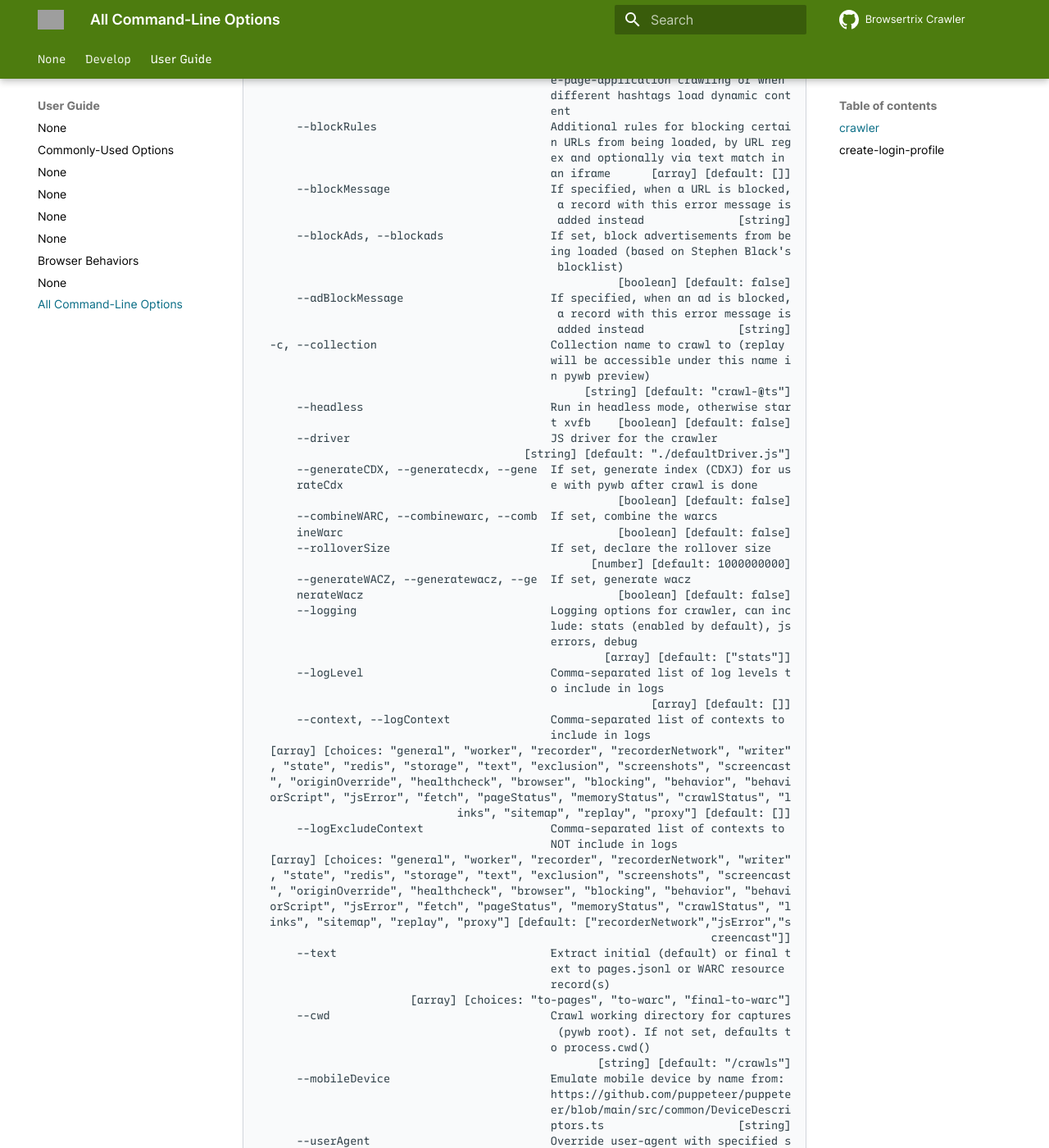
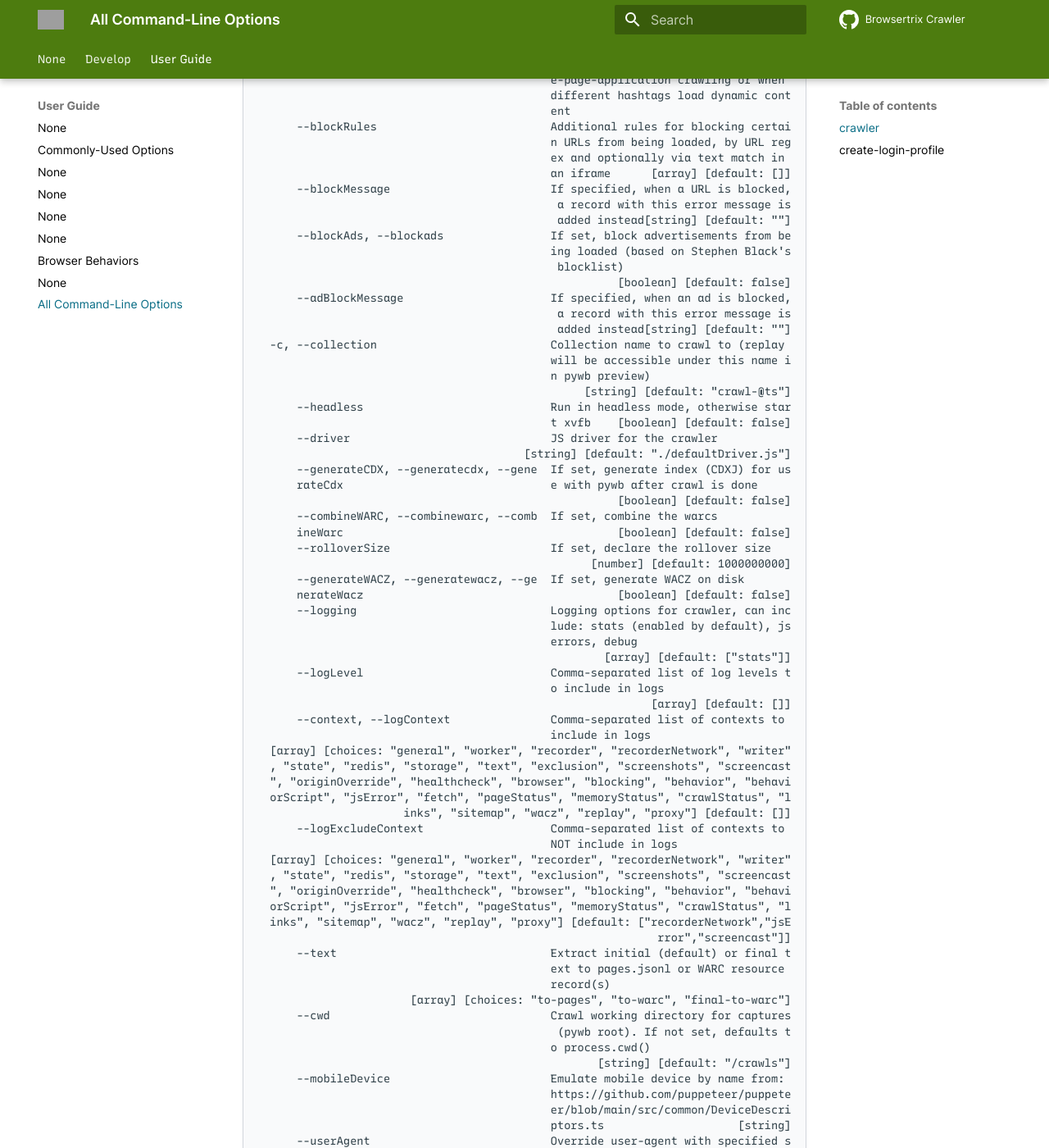
Before and after one commit to webrecorder/browsertrix-crawler, an MkDocs documentation site: the page built from docs/docs/user-guide/cli-options.md, in a window 1280 px wide and 1400 px high, scrolled down 1093 px. Shown: the whole window at 82% size. Built offline with MkDocs 1.6.1 and Material for MkDocs 9.7.7, drawn with Linux system fonts in a browser that asks for light colours; comment, search, counter and statistics services are not loaded; some of the changed text lies outside the part shown; grey boxes are pictures that could not be loaded.

Commit message:
regen cli-options.md

```diff
--- a/docs/docs/user-guide/cli-options.md
+++ b/docs/docs/user-guide/cli-options.md
@@ -43,9 +43,9 @@
                                                                            tom"]
       --scopeIncludeRx, --include           Regex of page URLs that should be in
                                             cluded in the crawl (defaults to the
-                                             immediate directory of URL)
+                                             immediate directory of URL)[string]
       --scopeExcludeRx, --exclude           Regex of page URLs that should be ex
-                                            cluded from the crawl.
+                                            cluded from the crawl.      [string]
       --allowHashUrls                       Allow Hashtag URLs, useful for singl
                                             e-page-application crawling or when
                                             different hashtags load dynamic cont
@@ -56,14 +56,14 @@
                                             an iframe      [array] [default: []]
       --blockMessage                        If specified, when a URL is blocked,
                                              a record with this error message is
-                                             added instead              [string]
+                                             added instead[string] [default: ""]
       --blockAds, --blockads                If set, block advertisements from be
                                             ing loaded (based on Stephen Black's
                                              blocklist)
                                                       [boolean] [default: false]
       --adBlockMessage                      If specified, when an ad is blocked,
                                              a record with this error message is
-                                             added instead              [string]
+                                             added instead[string] [default: ""]
   -c, --collection                          Collection name to crawl to (replay
                                             will be accessible under this name i
                                             n pywb preview)
@@ -79,7 +79,7 @@
       ineWarc                                         [boolean] [default: false]
       --rolloverSize                        If set, declare the rollover size
                                                   [number] [default: 1000000000]
-      --generateWACZ, --generatewacz, --ge  If set, generate wacz
+      --generateWACZ, --generatewacz, --ge  If set, generate WACZ on disk
       nerateWacz                                      [boolean] [default: false]
       --logging                             Logging options for crawler, can inc
                                             lude: stats (enabled by default), js
@@ -94,15 +94,15 @@
   , "state", "redis", "storage", "text", "exclusion", "screenshots", "screencast
   ", "originOverride", "healthcheck", "browser", "blocking", "behavior", "behavi
   orScript", "jsError", "fetch", "pageStatus", "memoryStatus", "crawlStatus", "l
-                              inks", "sitemap", "replay", "proxy"] [default: []]
+                      inks", "sitemap", "wacz", "replay", "proxy"] [default: []]
       --logExcludeContext                   Comma-separated list of contexts to
                                             NOT include in logs
   [array] [choices: "general", "worker", "recorder", "recorderNetwork", "writer"
   , "state", "redis", "storage", "text", "exclusion", "screenshots", "screencast
   ", "originOverride", "healthcheck", "browser", "blocking", "behavior", "behavi
   orScript", "jsError", "fetch", "pageStatus", "memoryStatus", "crawlStatus", "l
-  inks", "sitemap", "replay", "proxy"] [default: ["recorderNetwork","jsError","s
-                                                                    creencast"]]
+  inks", "sitemap", "wacz", "replay", "proxy"] [default: ["recorderNetwork","jsE
+                                                            rror","screencast"]]
       --text                                Extract initial (default) or final t
                                             ext to pages.jsonl or WARC resource
                                             record(s)
@@ -127,15 +127,15 @@
                                              those greater than or equal to (>=)
                                              provided ISO Date string (YYYY-MM-D
                                             D or YYYY-MM-DDTHH:MM:SS or partial
-                                            date)
+                                            date)                       [string]
       --sitemapToDate, --sitemapTo          If set, filter URLs from sitemaps to
                                              those less than or equal to (<=) pr
                                             ovided ISO Date string (YYYY-MM-DD o
                                             r YYYY-MM-DDTHH:MM:SS or partial dat
-                                            e)
+                                            e)                          [string]
       --statsFilename                       If set, output stats as JSON to this
                                              file. (Relative filename resolves t
-                                            o crawl working directory)
+                                            o crawl working directory)  [string]
       --behaviors                           Which background behaviors to enable
                                              on each page
   [array] [choices: "autoplay", "autofetch", "autoscroll", "siteSpecific"] [defa
@@ -304,7 +304,7 @@
   --shutdownWait            Shutdown browser in interactive after this many seco
                             nds, if no pings received      [number] [default: 0]
   --profile                 Path or HTTP(S) URL to tar.gz file which contains th
-                            e browser profile directory                 [string]
+                            e browser profile directory   [string] [default: ""]
   --windowSize              Browser window dimensions, specified as: width,heigh
                             t                    [string] [default: "1360,1020"]
   --cookieDays              If >0, set all cookies, including session cookies, t
```
